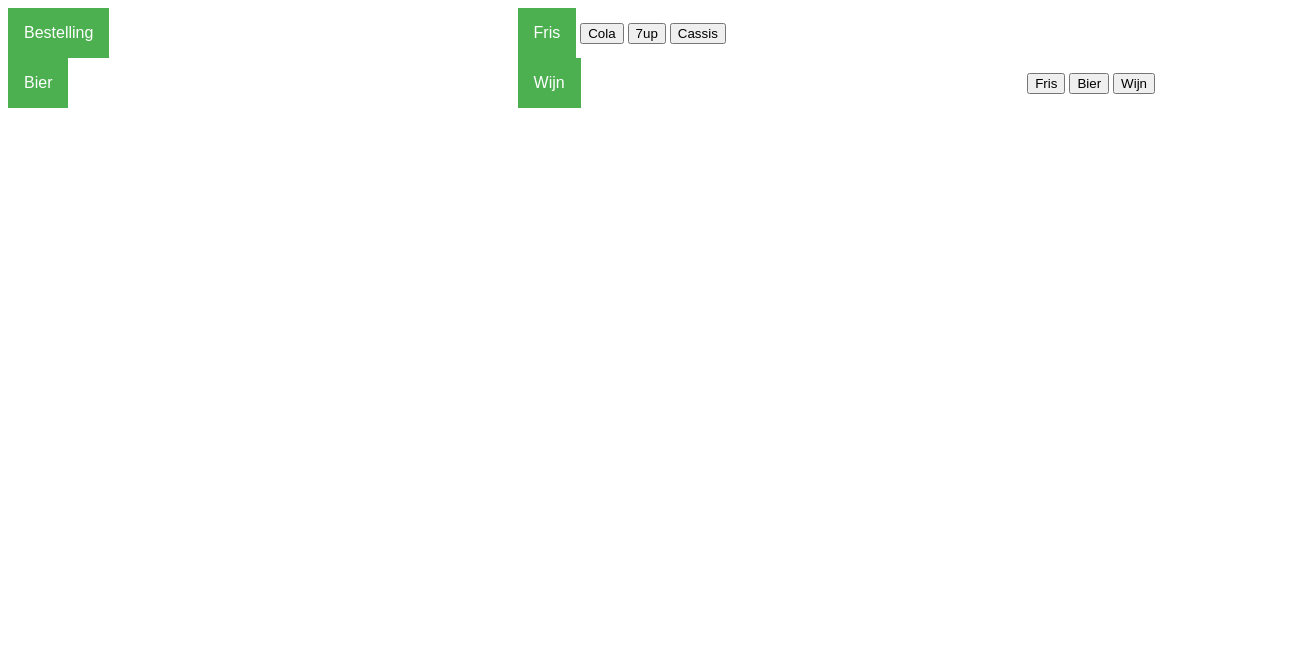
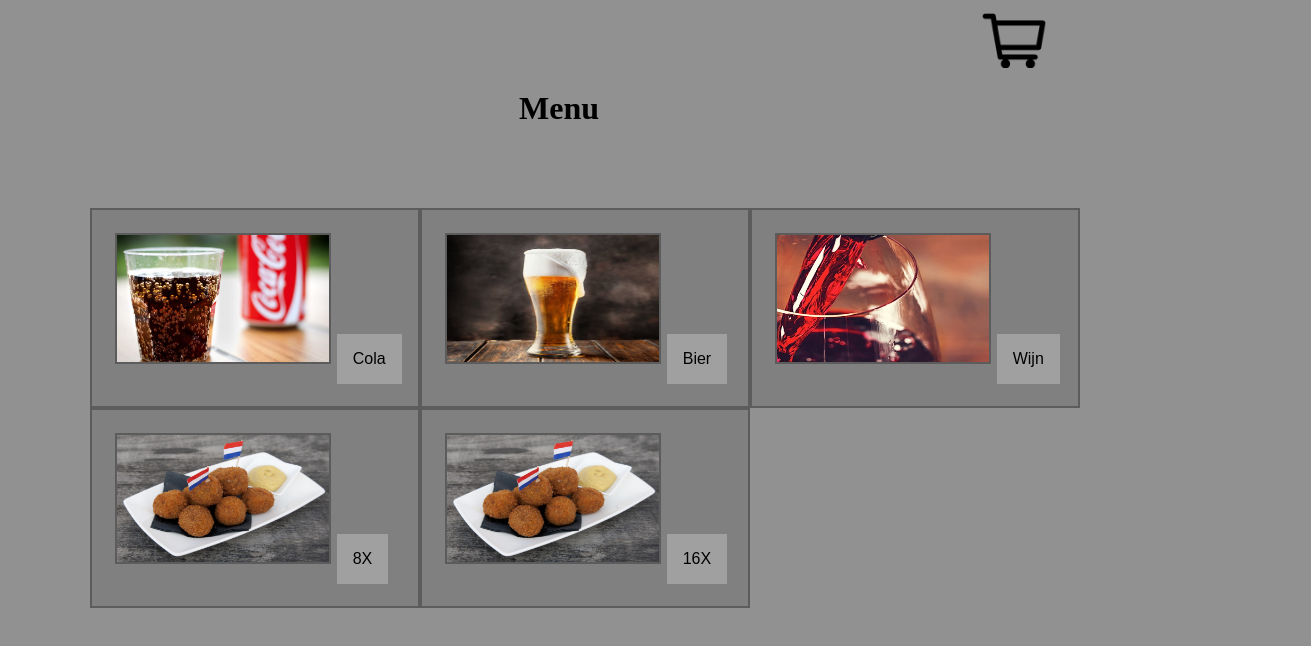
Before and after one commit to RickLugtigheid/B1W8O1---Horeca-App, a plain HTML site: page index.html in a window 1280 px wide. Shown: the whole page, 1311 px wide, since content can reach past the window. Drawn offline with Linux system fonts and the light colour scheme.

Commit message:
stabiele versie
Ik heb de belangrijke dingen af nu nog een betaal menu maken zonder prompt om het mooier en makkelijker te maken

```diff
--- a/assets/css/style.css
+++ b/assets/css/style.css
@@ -1,15 +1,24 @@
+.dropdown{
+
+  grid-column-start: 3;
+  grid-column-end: 4;
+  grid-row: 1;
+  margin-left: 70%;
+  width: 100%;
+}
+
 .dropbtn {
-    background-color: #4CAF50;
-    color: white;
+  background-color: rgb(145, 145, 145);
+    color: rgb(0, 0, 0);
     padding: 16px;
     font-size: 16px;
     border: none;
+    width: 20%;
+    height: 30%;
+    background-image: url(../images/winkelwagen.png);
+    background-size: 100%;
   }
 
-  .dropdown {
-    position: relative;
-    display: inline-block;
-  }
 
   .dropdown-content {
     display: none;
@@ -28,18 +37,72 @@
   }
 
   .dropdown-content a:hover {background-color: #ddd;}
+  .dropdown:hover .dropdown-content {display: block;}
+  .dropdown:hover .dropbtn {background-color: #e9e9e9;}
 
-  .dropdown:hover .dropdown-content {display: block;}
-
-  .menu{
-    width: 40%;
-    height: 100%;
-
-    left: 0px;
-    right: 0px;
+  .grid-container{
+    display: grid;
+    grid-template-columns: 30% 30% 30%;
+    grid-template-rows: 200px 200px 200px 200px;
+    width: 1100px;
     margin: auto;
-
-    font-family: 'Roboto', sans-serif;
 }
 
-  .dropdown:hover .dropbtn {background-color: #3e8e41;}
+body{
+  background-color: rgb(145, 145, 145);
+}
+
+.item button{
+  background-color: rgb(160, 160, 160);
+  color: rgb(0, 0, 0);
+  border: solid gray 2px;
+  padding: 16px;
+  font-size: 16px;
+  border: solid gray 2px;
+}
+.item button:hover{
+  background-color: rgb(180, 180, 180);
+  color: rgb(0, 0, 0);
+}
+.itemM{
+  grid-column-start: 2;
+  grid-column-end: 3;
+  grid-row: 1;
+  align-self: center;
+  padding: 30%;
+}
+.item1{
+  grid-column-start: 1;
+  grid-column-end: 2;
+  grid-row: 2;
+}
+.item2{
+  grid-column-start: 2;
+  grid-column-end: 3;
+  grid-row: 2;
+}
+.item3{
+  grid-column-start: 3;
+  grid-column-end: 3;
+  grid-row: 2;
+}
+.item4{
+  grid-column-start: 1;
+  grid-column-end: 2;
+  grid-row: 3;
+}
+.item5{
+  grid-column-start: 2;
+  grid-column-end: 3;
+  grid-row: 3;
+}
+.item{
+  background-color: gray;
+  border: solid rgb(92, 92, 92) 2px;
+}
+.item img{
+  margin: 7% auto auto 7%;
+  width: 65%;
+  height: 65%;
+  border: solid rgb(92, 92, 92) 2px;
+}
--- a/assets/js/motor.js
+++ b/assets/js/motor.js
@@ -1,50 +1,84 @@
 var drinkAmmount;
-var orders = [""];
+var orderList = [""];
 
 var totalPrize = 0;
 
-function addDrink(drinkName, prize){
+const formatter = new Intl.NumberFormat('it-NL', {
+    style: 'currency',
+    currency: 'EUR'
+  })
 
-        drinkAmmount = prompt("Hoeveel " + drinkName + " wilt U toevoegen aan uw bestelling?");
+//zet wat drinken bij de besteling
+function addDrink(Name, prize){
+
+        drinkAmmount = prompt("Hoeveel " + Name + " wilt U toevoegen aan uw bestelling?");
         drinkAmmount = parseFloat(drinkAmmount);
-        if(drinkAmmount != null){
-            addOrder(drinkName, drinkAmmount);
+        //zorgt dat je niet niks of een letter invoert
+        if(drinkAmmount != null && !isNaN(drinkAmmount)){
+            prize = prize * drinkAmmount;
+            orderList.push("Naam: " + Name + "<br> Hoeveelheid: " + drinkAmmount + "<br> Prijs: " + formatter.format(prize) +"<br><br>");//€
+            totalPrize += prize;
+
+            updateOrder();
+
+            console.log("NEW ORDER -> naam: " + Name + " Hoeveelheid: " + drinkAmmount);
         }else{
             alert("ERROR: uw invoer was incorrect!\n Voer een cijfer in.")
         }
 }
+//zet een portie snacks bij de bestelling
+function addPortion(Name, prize, portionSize){
+    portionAmmount = prompt("Hoeveel " + Name + " wilt U toevoegen aan uw bestelling?");
+    portionAmmount = parseFloat(portionAmmount);
+    if(portionAmmount != null && !isNaN(portionAmmount)){
+        prize = prize * portionAmmount;
+        orderList.push("Naam: " + Name + "<br> Hoeveelheid: " + portionAmmount + "porties, " + "(" + (portionAmmount * portionSize) + " bitter ballen)" + "<br> Prijs: " + formatter.format(prize) +"<br><br>");//€
+        totalPrize += prize;
 
-function addOrder(orderName, orderAmmount, prize){
-    var prize;
-    if(orderName == "bier"){
-        prize = 2.50 * orderAmmount;
-    }else if(orderName == "sBier"){
+        updateOrder();
 
-    }else if(orderName == "wijn"){
-        prize = 3.00 * orderAmmount;
-    }else if(orderName == "fris"){
-        prize = 2.00 * orderAmmount;
+        console.log("NEW ORDER -> naam: " + Name + " Hoeveelheid: " + portionAmmount);
+    }else{
+        alert("ERROR: uw invoer was incorrect!\n Voer een cijfer in.")
     }
-    orders.push("Naam: " + orderName + "<br> Hoeveelheid: " + orderAmmount + "<br> Prijs: $" + prize +"<br><br>");//€
-    totalPrize += prize;
-
-    updateOrder();
-
-    console.log("NEW ORDER -> naam: " + orderName + " Hoeveelheid: " + orderAmmount);
 }
 
-function deleteOrder(){
-    var orderToDelete = prompt("Welke bestelling wilt U verwijderen? \n Type het nummer van de bestelling in, dus voor de 3de bestelling typ een 3");
+function payOrder(){
+    var pay = prompt("Wilt U betalen met pin of contant?\n \nTyp 1 voor contant\n\nTyp 2 voor Pin\n\nTyp 3 om te annuleren");
+    if(pay == 1){
+        alert("De prijs die betaald moet worden is: " + formatter.format(totalPrize))
+        pay = prompt("Hoveel euro heeft U ontvangen?");
+        pay = parseFloat(pay);
+        if(pay != NaN && pay >= totalPrize){
+            alert("De klant krijgt nog " + formatter.format(totalPrize - pay) + " terug")
+            alert("De bestelling is betaald!");
+            document.getElementById("ORDER_LIST").innerHTML = "";
+            totalPrize = 0;
+            updateOrder();
+        }else if(pay <= totalPrize){
+            alert("ERROR: " + pay + "is lager dan de totale prijs. Totaale prijs: " + formatter.format(totalPrize));
+            payOrder();
+        }else{
+            alert("ERROR: " + pay + "is geen nummer");
+            payOrder();
+        }
+    }else if(pay == 2){
+        alert("Pin aparaat is actief");
+        //pin code hier
+    }else if(pay ==3){
 
-    delete orders[orderToDelete];
-    updateOrder();
+    }else{
+        alert("ERROR: typ 1 of 2 om te kiezen");
+        payOrder();
+    }
 }
 
+//udate de bestelling, dus zorgt dat de bestelling klopt met wat is ingevoert
 function updateOrder(){
     document.getElementById("ORDER_LIST").innerHTML = "";
-    document.getElementById("TOTAL_PRIZE").innerHTML = "Totaal prijs: $" + totalPrize;
+    document.getElementById("TOTAL_PRIZE").innerHTML = "Totaal: " + formatter.format(totalPrize);
 
-    for(var i = 0; i <= (orders.length - 1); i++){
-        document.getElementById("ORDER_LIST").innerHTML += orders[i];
+    for(var i = 0; i <= (orderList.length - 1); i++){
+        document.getElementById("ORDER_LIST").innerHTML += orderList[i];
     }
 }
--- a/index.html
+++ b/index.html
@@ -6,43 +6,40 @@
     </head>
 
     <body>
+            <div class="grid-container">
+
                 <div class="dropdown menu">
-                    <button class="dropbtn">Bestelling</button>
+                <button class="dropbtn"></button>
                 <div class="dropdown-content">
-                            <button onclick="deleteOrder()">Verwijder</button>
+                        <button onclick="payOrder()">Betaal</button>
                         <p id="ORDER_LIST"></p>
                         <p id="TOTAL_PRIZE"></p>
                         </div>
                 </div>
+                <h1 class="itemM">Menu</h1>
+                        <div class="item1 item">
+                                <img src="assets/images/cola.jpg">
+                                <button onclick="addDrink('cola', 2.00)">Cola</button>
+                                </div>
 
-                  <div class="dropdown menu">
-                        <button class="dropbtn">Fris</button>
+                        <div class="item2 item">
+                                <img src="assets/images/bier.jpg">
+                                <button onclick="addDrink('bier', 2.50)">Bier</button>
+                                </div>
 
-                        <button onclick="addDrink('fris')">Cola</button>
-                        <button onclick="addDrink('fris')">7up</button>
-                        <button onclick="addDrink('fris')">Cassis</button>
+                        <div class="item3 item">
+                                <img src="assets/images/wijn.jpg">
+                                <button onclick="addDrink('wijn', 3.00)">Wijn</button>
                                 </div>
+                        <div class="item4 item">
+                                <img src="assets/images/bitterBallen.jpg">
+                                <button onclick="addPortion('portie 8X', 4., 8)">8X</button>
                                 </div>
-                      <div class="dropdown menu">
-                            <button class="dropbtn">Bier</button>
-                            <div class="dropdown-content">
-                                    <button onclick="addDrink('bier')">Hertog jan</button>
-                                    <button onclick="addDrink('bier')">Heineken</button>
-                                    <button onclick="addDrink('sBier')">SpeciaalBier</button>
-                            </div>
-                          </div>
-                          <div class="dropdown menu">
-                                <button class="dropbtn">Wijn</button>
-                                <div class="dropdown-content">
-                                        <button onclick="deleteOrder()">Verwijder</button>
-                                        <p id="ORDER_LIST"></p>
-                                        <p id="TOTAL_PRIZE"></p>
+                        <div class="item5 item">
+                                <img src="assets/images/bitterBallen.jpg">
+                                <button onclick="addPortion('portie 16X', 8.00, 16)">16X</button>
                                 </div>
             </div>
 
-        <button onclick="addDrink('fris')">Fris</button>
-        <button onclick="addDrink('bier')">Bier</button>
-        <button onclick="addDrink('wijn')">Wijn</button>
-
     </body>
 </html>
```
Also changed, not shown: assets/images/bier.jpg (added), assets/images/bitterBallen.jpg (added), assets/images/cola.jpg (added), assets/images/wijn.jpg (added), assets/images/winkelwagen.png (added). Lines whose indentation alone changed are shown as unchanged.
